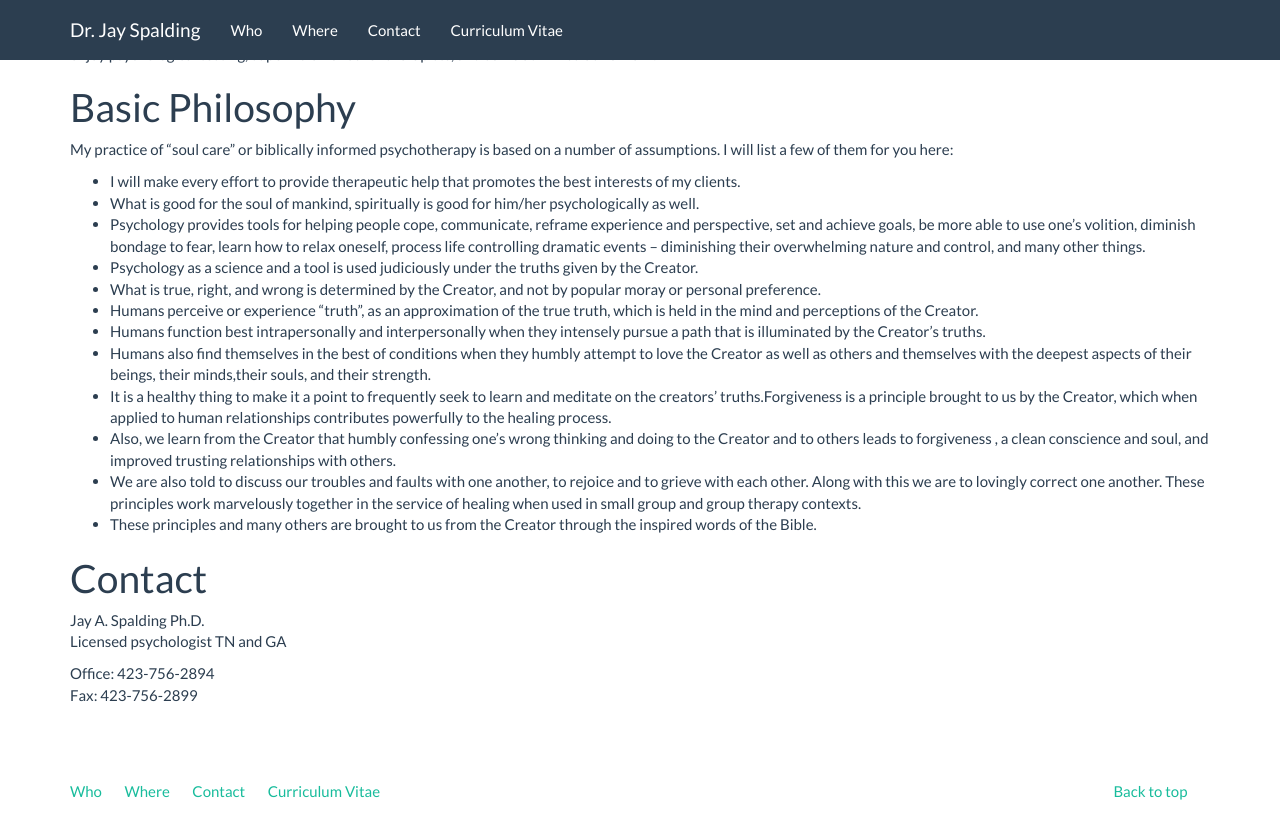
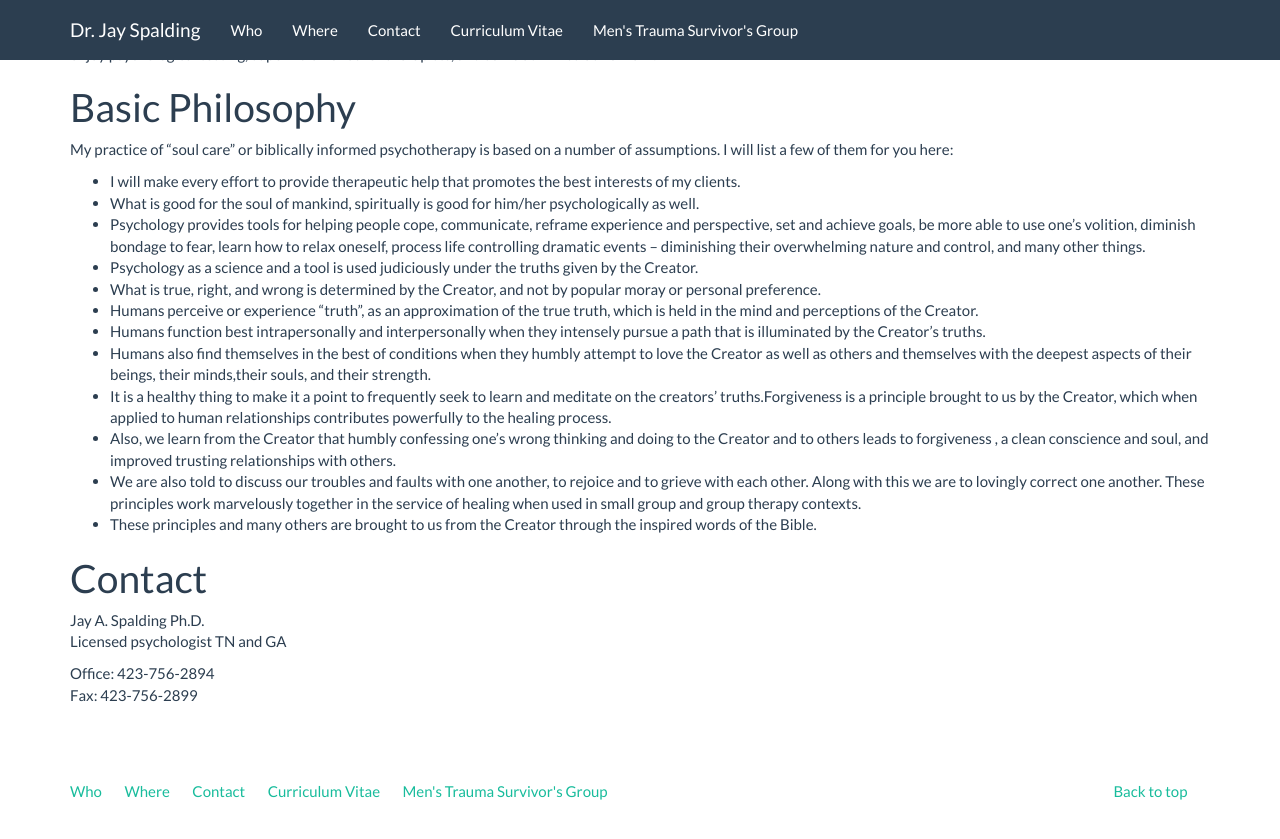
Before and after one commit to fotoetienne/jayspalding, a Jekyll site: the page built from index.md, in a window 1280 px wide and 900 px high, scrolled down 1246 px. Shown: the top 839 px of the window. Built offline with Jekyll 4.4.1, drawn with Linux system fonts in a browser that asks for light colours; nearby versions of some CDN libraries.

Commit message:
Add Trauma link

```diff
--- a/_layouts/flatly.html
+++ b/_layouts/flatly.html
@@ -38,7 +38,10 @@
               <a href="{{ site.url }}/#contact">Contact</a>
             </li>
             <li>
-              <a href="{{ site.url }}cv">Curriculum Vitae</a>
+              <a href="{{ site.url }}/cv">Curriculum Vitae</a>
+            </li>
+            <li>
+              <a href="{{ site.url }}/trauma-group">Men's Trauma Survivor's Group</a>
             </li>
           </ul>
         </div>
@@ -64,7 +67,10 @@
               <a href="{{ site.url }}/#contact">Contact</a>
             </li>
             <li>
-              <a href="{{ site.url }}cv">Curriculum Vitae</a>
+              <a href="{{ site.url }}/cv">Curriculum Vitae</a>
+            </li>
+            <li>
+              <a href="{{ site.url }}/trauma-group">Men's Trauma Survivor's Group</a>
             </li>
             </ul>
             <!--
```
